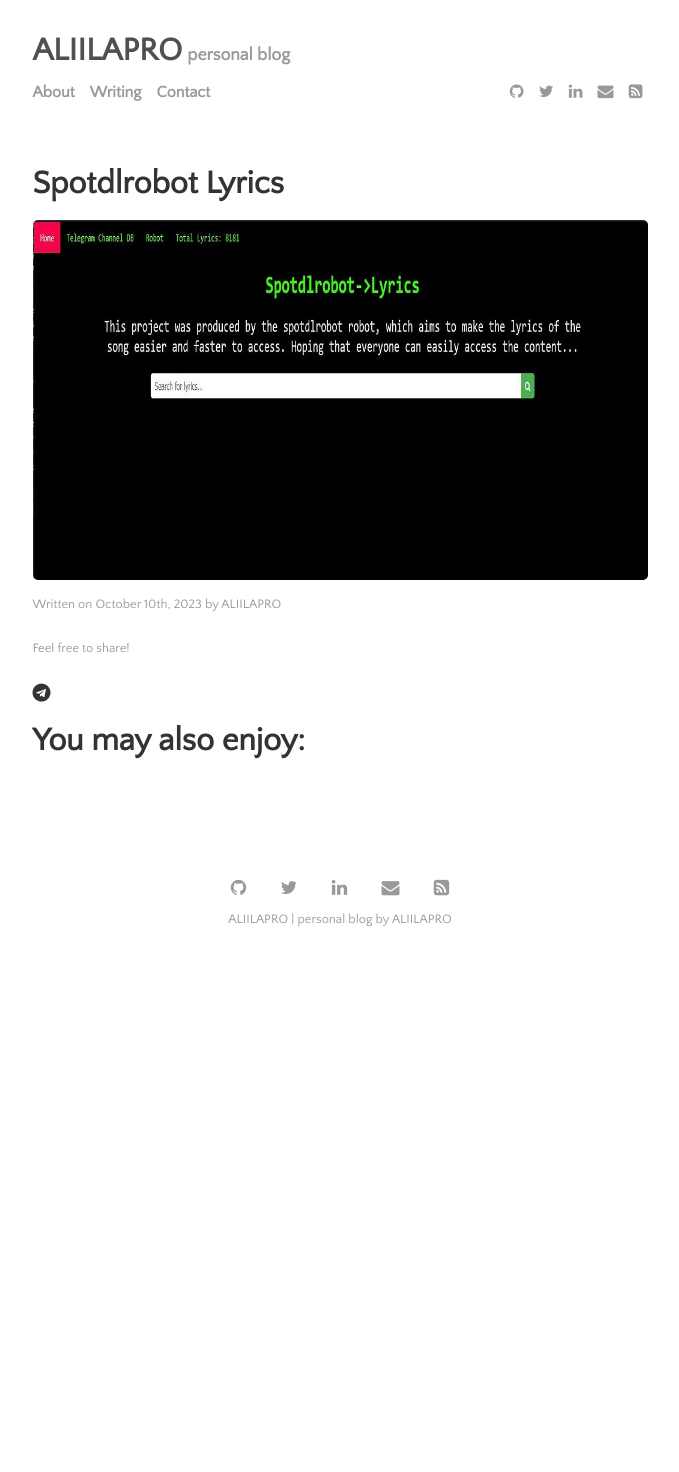
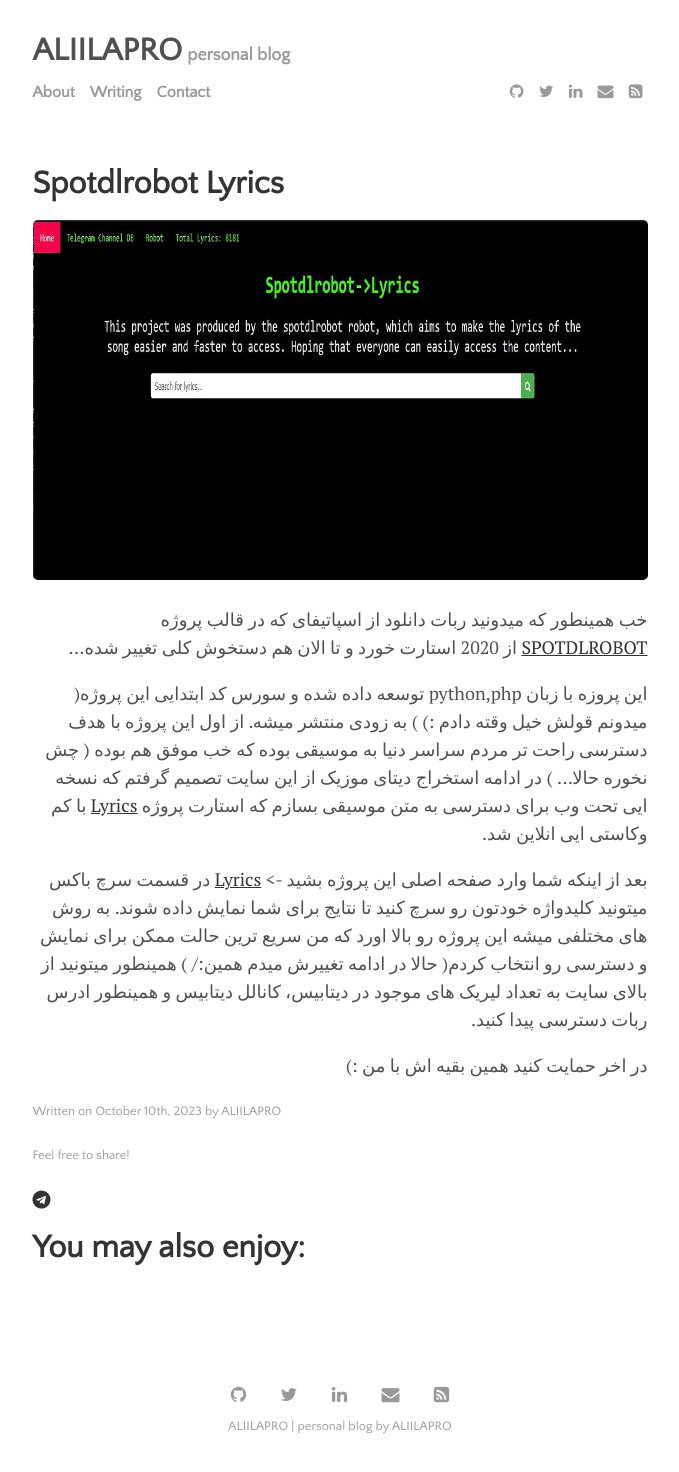
Before and after one commit to ALIILAPRO/blog, a Jekyll site: the page built from _posts/2023-10-10-spotdlrobot-lyrics.md, in a window 1280 px wide. Shown: the whole page, without its empty margins (300-979 px from the left). Built offline with Jekyll 4.4.1, drawn with Linux system fonts in a browser that asks for light colours; before the commit the page ends 965 px from its top, so only the background shows below that.

Commit message:
Update 2023-10-10-spotdlrobot-lyrics.md

```diff
--- a/_posts/2023-10-10-spotdlrobot-lyrics.md
+++ b/_posts/2023-10-10-spotdlrobot-lyrics.md
@@ -6,3 +6,19 @@
 tags: [robot,telegram,spotify,lyrics]
 image: lyrics.jpg
 ---
+
+<div dir="rtl" markdown="1">
+
+خب همینطور که میدونید ربات دانلود از اسپاتیفای که در قالب پروژه [SPOTDLROBOT](https://aliilapro.github.io/spotdlrobot) از 2020 استارت خورد و تا الان هم دستخوش کلی تغییر شده...
+
+این پروزه با زبان python,php توسعه داده شده و سورس کد ابتدایی این پروژه( میدونم قولش خیل وقته دادم :) ) به زودی منتشر میشه.
+از اول این پروژه با هدف دسترسی راحت تر مردم سراسر دنیا به موسیقی بوده که خب موفق هم بوده ( چش نخوره حالا... ) در ادامه استخراج دیتای موزیک از این سایت تصمیم گرفتم که نسخه ایی تحت وب برای دسترسی به متن موسیقی بسازم که استارت پروژه [Lyrics](https://aliilapro.github.io/lyrics/) با کم وکاستی ایی انلاین شد.
+
+بعد از اینکه شما وارد صفحه اصلی این پروژه بشید -> [Lyrics](https://aliilapro.github.io/lyrics/)
+در قسمت سرچ باکس میتونید کلیدواژه خودتون رو سرچ کنید تا نتایج برای شما نمایش داده شوند.
+به روش های مختلفی میشه این پروژه رو بالا اورد که من سریع ترین حالت ممکن برای نمایش و دسترسی رو انتخاب کردم( حالا در ادامه تغییرش میدم همین:/ )
+همینطور میتونید از بالای سایت به تعداد لیریک های موجود در دیتابیس، کانالل دیتابیس و همینطور ادرس ربات دسترسی پیدا کنید.
+
+در اخر حمایت کنید همین بقیه اش با من :)
+
+</div>
```
